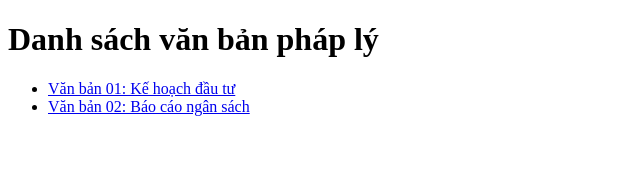
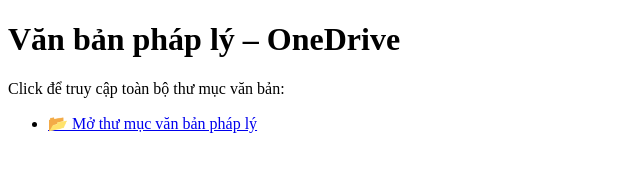
Before and after one commit to khanhp8tb/tro-ly-Luat, a plain HTML site: page index.html in a window 1280 px wide. Shown: the whole page, without its empty margins (0-640 px from the left). Drawn offline with Linux system fonts and the light colour scheme.

Commit message:
Add files via upload

```diff
--- a/index.html
+++ b/index.html
@@ -1,14 +1,17 @@
+
 <!DOCTYPE html>
-<html lang="vi">
+<html>
 <head>
   <meta charset="UTF-8">
-  <title>Tài liệu công vụ</title>
+  <title>Văn bản pháp lý</title>
 </head>
 <body>
-  <h1>Danh sách văn bản pháp lý</h1>
+  <h1>Văn bản pháp lý – OneDrive</h1>
+  <p>Click để truy cập toàn bộ thư mục văn bản:</p>
   <ul>
-    <li><a href="https://1drv.ms/f/c/59a273266624c0d0/ElgN5DWPXbFGjMXmyjMDhpIBqYXIbKjMqNSm5WeOrXU1Ng?e=gomkW1" target="_blank">Văn bản 01: Kế hoạch đầu tư</a></li>
-    <li><a href="https://onedrive.live.com/xyz456..." target="_blank">Văn bản 02: Báo cáo ngân sách</a></li>
+    <li><a href="https://1drv.ms/f/c/59a273266624c0d0/ElgN5DWPXbFGjMXmyjMDhpIBqYXIbKjMqNSm5WeOrXU1Ng?e=gomkW1" target="_blank">
+      📂 Mở thư mục văn bản pháp lý
+    </a></li>
   </ul>
 </body>
 </html>
```
